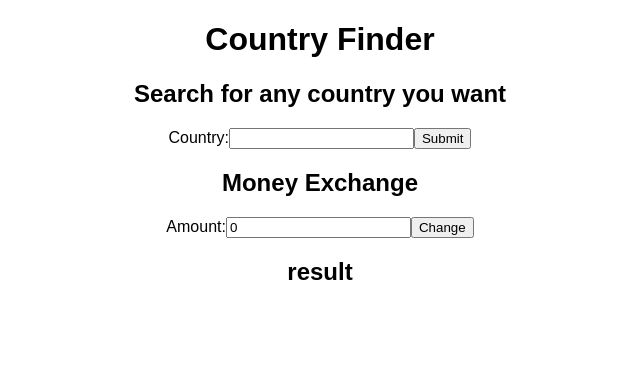
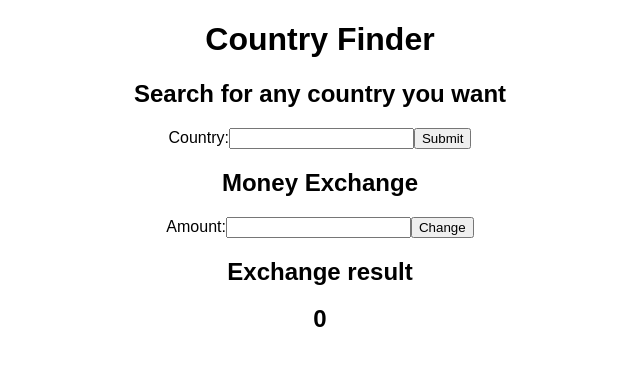
Before and after one commit to jarasmar/Anyfin, a React (Create React App) app: page / in a window 1280 px wide. Shown: the top 366 px of the page, without its empty margins (320-960 px from the left). Built offline with nearby package versions, Linux system fonts and the light colour scheme.

Commit message:
Save exchangeRate from API call and render the result of the transaction

```diff
--- a/src/App.js
+++ b/src/App.js
@@ -8,8 +8,8 @@ class App extends Component {
     this.state = {
       country: "",
       countryDetails: [],
-      money: 0,
-      moneyDetails: []
+      exchangeAmount: 0,
+      exchangeRate: 0
     };
 
     this.handleCountryChange = this.handleCountryChange.bind(this);
@@ -31,6 +31,7 @@ class App extends Component {
           this.setState({
             countryDetails: result.data
           });
+          console.log(this.state.countryDetails);
         },
         (error) => {
           this.setState({
@@ -44,7 +45,7 @@ class App extends Component {
   }
 
   handleMoneyChange(event) {
-    this.setState({ money: event.target.value });
+    this.setState({ exchangeAmount: event.target.value });
   }
 
   handleMoneySubmit(event) {
@@ -53,10 +54,10 @@ class App extends Component {
       .then(
         (result) => {
           this.setState({
-            moneyDetails: result.data
+            exchangeRate: result.data['rates'][`${this.state.countryDetails[0].currencies[0].code}`]
           });
 
-          console.log(this.state.moneyDetails.rates);
+          console.log(this.state.exchangeRate);
         },
         (error) => {
           this.setState({
@@ -70,7 +71,7 @@ class App extends Component {
   }
 
   render() {
-    const { countryDetails, moneyDetails } = this.state;
+    const { countryDetails, exchangeRate } = this.state;
 
     return (
       <div className="App">
@@ -120,7 +121,8 @@ class App extends Component {
         </div>
 
         <div className="money-result">
-          <h2> result </h2>
+          <h2>Exchange result</h2>
+          <h2> {this.state.exchangeAmount * this.state.exchangeRate} </h2>
         </div>
       </div>
     );
```
